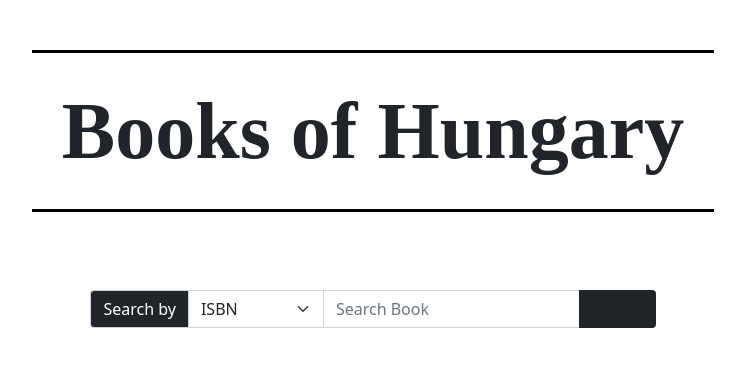
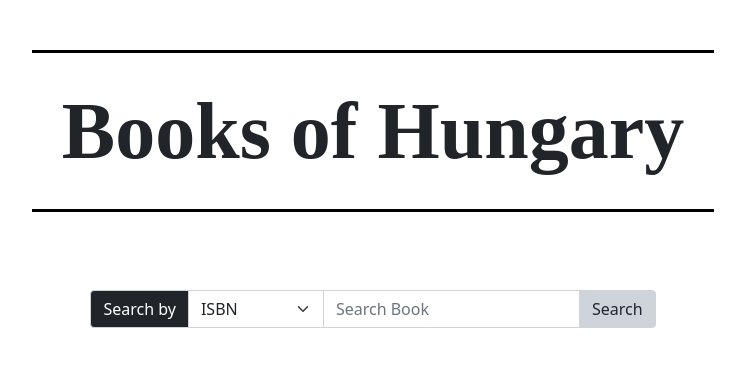
Before and after one commit to Melange93/SearchByISBN-FrontEnd, an Angular app: page / in a window 1280 px wide. In both pictures the pointer is over the button "Search". Shown: the top 366 px of the page, without its empty margins (267-1012 px from the left). Built offline with nearby package versions, Linux system fonts and the light colour scheme.

Commit message:
Change search button hover color

```diff
--- a/src/app/components/simple-search-field/simple-search-field.component.css
+++ b/src/app/components/simple-search-field/simple-search-field.component.css
@@ -1,3 +1,8 @@
+form {
+  justify-content: center;
+  padding: 20px;
+}
+
 select, input {
   max-width: fit-content;
 }
@@ -7,7 +12,8 @@ button, span {
   color: white;
 }
 
-form {
-  justify-content: center;
-  padding: 20px;
+button:hover {
+  border: 1px solid #ced4da;
+  background-color: #ced4da;
+  color: #212529;
 }
```
